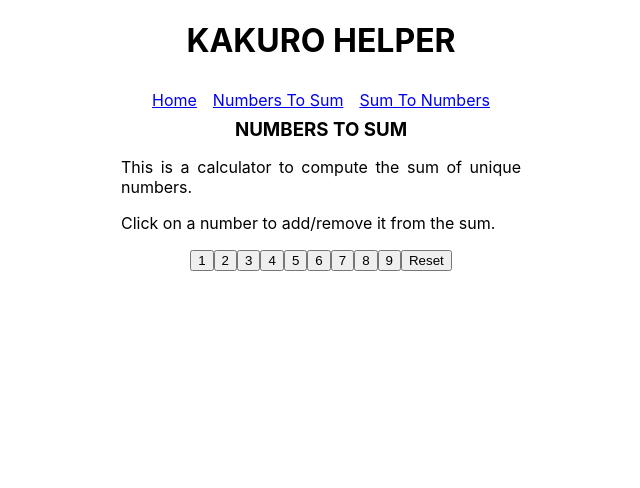
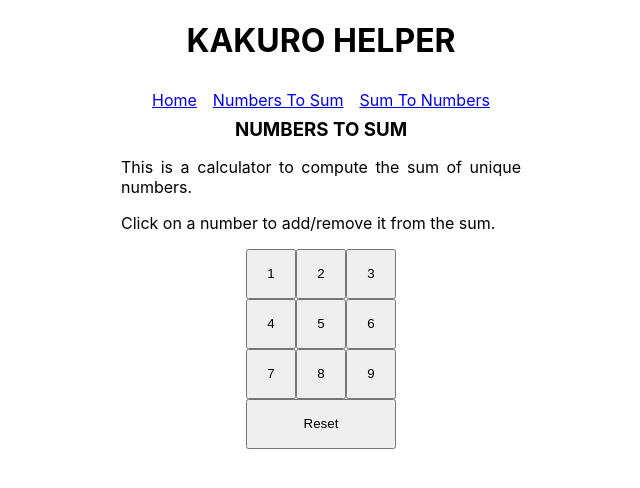
Before and after one commit to jasdang/kakuro-helper, a React (Create React App) app: page /numbers-to-sum in a window 1280 px wide. Shown: the top 488 px of the page, without its empty margins (319-959 px from the left). Built offline with nearby package versions, Linux system fonts and the light colour scheme.

Commit message:
add style for list of numbers

```diff
--- /dev/null
+++ b/src/components/Number.css
@@ -0,0 +1,4 @@
+.Number {
+  width: 50px;
+  height: 50px;
+}
--- a/src/components/Number.tsx
+++ b/src/components/Number.tsx
@@ -1,6 +1,7 @@
 import React, { useContext } from 'react'
 // eslint-disable-next-line
 import { NumbersContext } from './NumbersToSum'
+import './Number.css'
 
 type NumberProp = {
   number: number
@@ -23,6 +24,7 @@ const Number = ({ number }: NumberProp): JSX.Element => {
           ? { backgroundColor: 'grey' }
           : undefined
       }
+      className="Number"
     >
       {number}
     </button>
--- a/src/components/NumbersToSum.css
+++ b/src/components/NumbersToSum.css
@@ -2,3 +2,12 @@
   width: fit-content;
   margin: auto;
 }
+.Grid {
+  display: grid;
+  grid-template-columns: 1fr 1fr 1fr;
+}
+.Reset {
+  height: 50px;
+  grid-column-start: 1;
+  grid-column-end: 4;
+}
--- a/src/components/NumbersToSum.tsx
+++ b/src/components/NumbersToSum.tsx
@@ -73,9 +73,9 @@ const NumbersToSum = (): JSX.Element => {
       <p>This is a calculator to compute the sum of unique numbers.</p>
       <p>Click on a number to add/remove it from the sum.</p>
       <NumbersContext.Provider value={{ numbersState, numbersDispatch }}>
-        <div className="DivCenter">
+        <div className="DivCenter Grid">
           {numberList}
-          <button type="button" onClick={handleReset}>
+          <button type="button" onClick={handleReset} className="Reset">
             Reset
           </button>
         </div>
```
